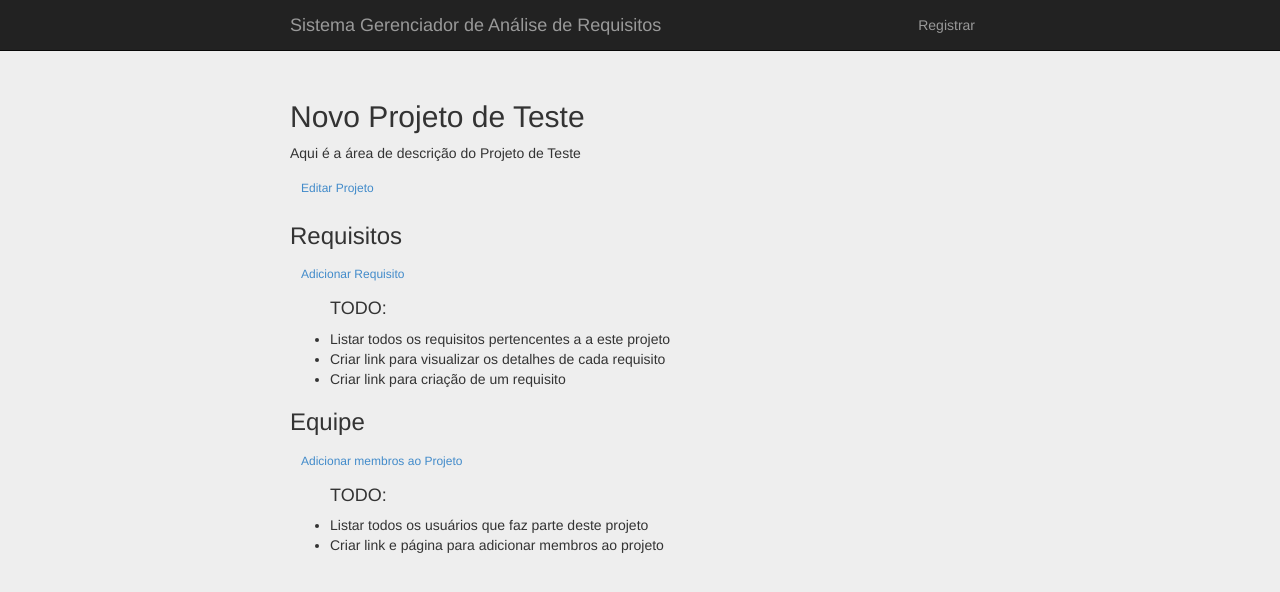
After one commit to EdyKnopfler/mac0350fase3, a Django app: page /analise_de_requisitos/show/1 in a window 1280 px wide. The commit adds this page. Shown: the top 592 px of the page. Run offline with Django 3.2, Linux system fonts and the light colour scheme; data comes from the database, SQL or seed files in the repository.

Commit message:
página de criação e listagem de projetos pronto

```diff
--- a/analise_de_requisitos/models.py
+++ b/analise_de_requisitos/models.py
@@ -8,4 +8,4 @@ from django.db import models
 
 class AnaliseDeRequisitos(models.Model):
     nome = models.CharField(max_length=255, null=False)
-    descricao = models.TextField(null=False)
+    descricao = models.TextField()
--- /dev/null
+++ b/analise_de_requisitos/templates/analise_de_requisitos/show.html
@@ -0,0 +1,25 @@
+{% extends 'base.html' %}
+{% block content %}
+    <h2>{{ analise_de_requisito.nome }}</h2>
+    <p>{{ analise_de_requisito.descricao }}</p>
+    <a href="#" class="btn btn-link btn-sm">Editar Projeto</a>
+
+    <h3>Requisitos</h3>
+    <a href="#" class="btn btn-link btn-sm">Adicionar Requisito</a>
+    <ul>
+        <h4>TODO:</h4>
+        <li>Listar todos os requisitos pertencentes a a este projeto</li>
+        <li>Criar link para visualizar os detalhes de cada requisito</li>
+        <li>Criar link para criação de um requisito</li>
+    </ul>
+
+    <h3>Equipe</h3>
+    <a href="#" class="btn btn-link btn-sm">Adicionar membros ao Projeto</a>
+    <ul>
+        <h4>TODO:</h4>
+        <li>Listar todos os usuários que faz parte deste projeto</li>
+        <li>Criar link e página para adicionar membros ao projeto</li>
+    </ul>
+
+
+{% endblock %}
--- a/analise_de_requisitos/urls.py
+++ b/analise_de_requisitos/urls.py
@@ -4,5 +4,8 @@ from django.contrib import admin
 from analise_de_requisitos import views
 
 urlpatterns = [
-    url(r'^index/$', views.index, name='ar_index')
+    url(r'^index/$', views.index, name='ar_index'),
+    url(r'^show/(?P<ar_id>\d+)$', views.show, name='ar_show'),
+    url(r'^new/$', views.new, name='ar_new'),
+    url(r'^create/$', views.create, name='ar_create')
 ]
--- a/analise_de_requisitos/views.py
+++ b/analise_de_requisitos/views.py
@@ -1,6 +1,8 @@
 # -*- coding: utf-8 -*-
 from __future__ import unicode_literals
-from desenvolvedor.models import Desenvolvedor
+from desenvolvedor.models import Desenvolvedor, Equipe
+from analise_de_requisitos.models import AnaliseDeRequisitos
+from .forms import AnaliseDeRequisitosForm
 from django.shortcuts import render, redirect
 from django.contrib import messages
 
@@ -10,8 +12,31 @@ from django.contrib import messages
 def index(request):
     try:
         desenvolvedor = Desenvolvedor.objects.get(id=request.session['desenvolvedor_id'])
-        projetos = desenvolvedor.projetos.all
-        return render(request, 'analise_de_requisitos/index.html', {'desenvolvedor': desenvolvedor, 'projetos': projetos})
+        todos_projetos = desenvolvedor.projetos.all
+        return render(request, 'analise_de_requisitos/index.html', {'desenvolvedor': desenvolvedor, 'todos_projetos': todos_projetos})
     except KeyError:
         messages.warning(request, 'Desenvolvedor não logado')
         return redirect('desenvolvedor_index')
+
+
+def show(request, ar_id):
+    request.session['ar_id'] = ar_id
+    analise_de_requisito = AnaliseDeRequisitos.objects.get(id=ar_id)
+    return render(request, 'analise_de_requisitos/show.html', {'analise_de_requisito': analise_de_requisito})
+
+def new(request):
+    form = AnaliseDeRequisitosForm()
+    return render(request, 'analise_de_requisitos/new.html', {'form': form})
+
+def create(request):
+    form = AnaliseDeRequisitosForm(request.POST)
+    if form.is_valid():
+        novo_projeto = AnaliseDeRequisitos(nome=request.POST['nome'], descricao=request.POST['descricao'])
+        novo_projeto.save()
+        desenvolvedor_atual = Desenvolvedor.objects.get(id=request.session['desenvolvedor_id'])
+        nova_equipe = Equipe(desenvolvedor=desenvolvedor_atual, analise_de_requisito=novo_projeto)
+        nova_equipe.save()
+        messages.success(request, 'Projeto criado com sucesso')
+    else:
+        messages.warning(request, 'Falha na criação do Projeto')
+    return redirect('ar_index')
--- a/desenvolvedor/views.py
+++ b/desenvolvedor/views.py
@@ -41,6 +41,8 @@ def login(request):
             'senha']:
             request.session['desenvolvedor_id'] = desenvolvedor_existente.id
             return redirect('ar_index')
+        else:
+            messages.warning(request, 'Email ou Senha inválidos. Verifique os dados e tente novamente')
     except Desenvolvedor.DoesNotExist:
         messages.warning(request, 'Desenvolvedor inexistente')
     return redirect('desenvolvedor_index')
--- a/templates/base.html
+++ b/templates/base.html
@@ -13,17 +13,17 @@
 
 <header>
     <nav class="navbar navbar-default navbar-fixed-top navbar-inverse">
-        <div class="container-fluid">
+        <div class="container">
             <div class="navbar-header">
-                <a class="navbar-brand" href="{% url 'desenvolvedor_index' %}">Projeto de Análise de Requisitos</a>
+                <a class="navbar-brand" href="{% url 'desenvolvedor_index' %}">Sistema Gerenciador de Análise de Requisitos</a>
             </div>
             <ul class="nav navbar-nav navbar-right">
                 {% if 'desenvolvedor_id' in request.session %}
                     <li>
-                        <a href="{% url 'desenvolvedor_edit' %}">Editar</a>
+                        <a href="{% url 'desenvolvedor_edit' %}">Editar conta</a>
                     </li>
                     <li>
-                        <a href="{% url 'desenvolvedor_logout' %}">Logout</a>
+                        <a href="{% url 'desenvolvedor_logout' %}">Sair</a>
                     </li>
                 {% else %}
                     <li>
```
Also changed, not shown: analise_de_requisitos/forms.py (added, +10 -0 lines), analise_de_requisitos/templates/analise_de_requisitos/index.html (+7 -15 lines), analise_de_requisitos/templates/analise_de_requisitos/new.html (added, +9 -0 lines), desenvolvedor/models.py (+4 -5 lines), db.sqlite3, desenvolvedor/migrations/0003_auto_20171129_2336.py (added), 7 other files.
